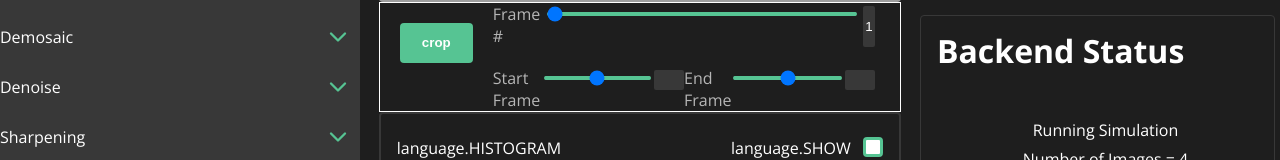
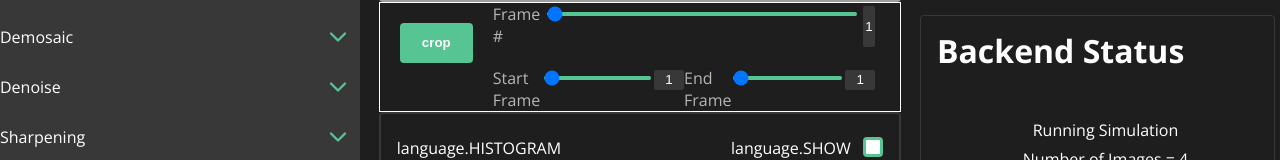
Before and after one commit to Binyamin-Accutures/client, a React (Create React App) app: page /calibration in a window 1280 px wide. Shown: the part 462-622 px from the top of the page. Built offline with nearby package versions, Linux system fonts and the light colour scheme; grey boxes are pictures that could not be loaded; a web font is replaced by a local one.

Commit message:
bug fixes at carousel and ChangeFrame

```diff
--- a/src/components/ChangeFrame/index.jsx
+++ b/src/components/ChangeFrame/index.jsx
@@ -9,27 +9,17 @@ import styles from "./style.module.css";
 //               And the minimum and maximum should also come in the context or props
 
 
-export default function ChangeFrame({ className, images, setChooseMaxRange, setChooseMinRange, ChooseMinRange}) {
-    // const [chooseMinRange, setChooseMinRange] = useState(1)
-    // const [chooseMaxRange, setChooseMaxRange] = useState(images.length)
-    // const [newArray, setNewArray] = useState()
-
-    // setImages(images.slice(chooseMinRange, chooseMaxRange))
-
-
-
-
-
+export default function ChangeFrame({ className, images, setChooseMaxRange, setChooseMinRange, chooseMinRange}) {
 
 
     return (<>
         <div className={`${styles.allFrame} ${className}`}>
             <RangeSlider className={styles.frame}
-            min={ChooseMinRange} max={images.length}
+            min={1} max={images.length}
             func={(target) => setChooseMinRange(target.value)}
             text='Start Frame' />
             <RangeSlider className={styles.frame}
-            min={ChooseMinRange} max={images.length}
+            min={chooseMinRange} max={images.length}
             func={(target) => setChooseMaxRange(target.value)}
             text='End Frame' />
         </div>
--- a/src/components/MainBar/index.jsx
+++ b/src/components/MainBar/index.jsx
@@ -30,10 +30,12 @@ export default function MainBar({ imgArray }) {
   const [displayArr, setDispalyArr] = useState(images)
   const [selectedImage, setSelectedImage] = useState(1)
   const [chooseMinRange, setChooseMinRange] = useState(1)
-  const [chooseMaxRange, setChooseMaxRange] = useState(images.length)
+  const [chooseMaxRange, setChooseMaxRange] = useState(1)
 
 useEffect(() => {
-  setDispalyArr(images.slice(chooseMinRange, chooseMaxRange))
+  setDispalyArr(images.slice(chooseMinRange-1, (chooseMaxRange<chooseMinRange? chooseMinRange:chooseMaxRange)))
+  console.log(images.slice(chooseMinRange-1, (chooseMaxRange<chooseMinRange? chooseMinRange:chooseMaxRange)));
+  console.log(chooseMinRange, chooseMaxRange);
 },[chooseMinRange, chooseMaxRange])
 
 
@@ -61,7 +63,7 @@ useEffect(() => {
           <div className={styles.cropBtn}><Button width={73} children={"crop"}/></div>
           <div className={styles.CarouselSlider}>
             <RangeSlider className={styles.editRange}
-            min='1' max={images.length}
+            min='1' max={displayArr.length}
             func={handleChange} text='Frame #'
             textPosLeft={true} />
             <ChangeFrame className={styles.ChangeFrame} images={images}
```
